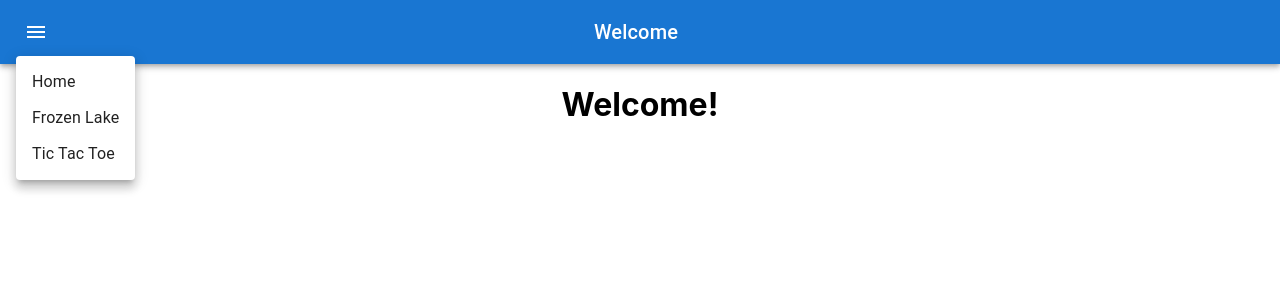
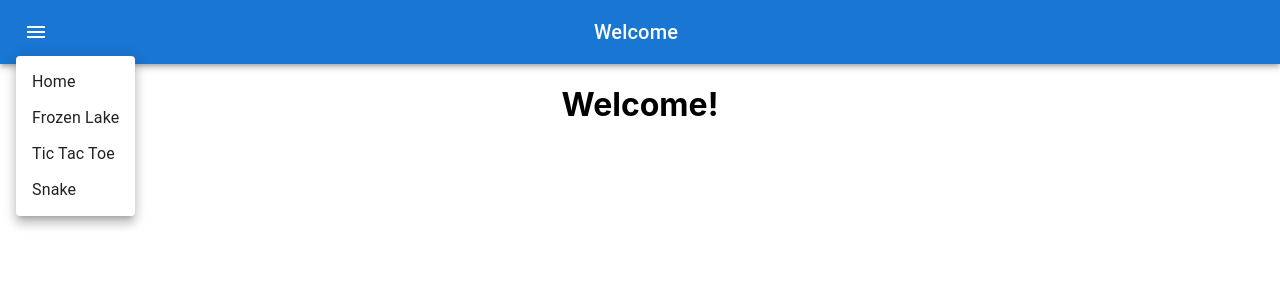
Before and after one commit to dakatk/interactive-dqn, a React (Create React App) app: page / in a window 1280 px wide. Both pictures are taken after a click on the button 36 px from the left and 32 px from the top of the page. Shown: the top 300 px of the page. Built offline with nearby package versions, Linux system fonts and the light colour scheme; what enumify would draw is missing.

Commit message:
Snake component boilerplate

```diff
--- a/src/app/App.jsx
+++ b/src/app/App.jsx
@@ -84,6 +84,15 @@ export default class App extends AsyncComponent {
                 to="/tic-tac-toe"
             > Tic Tac Toe
             </MenuItem>
+            <MenuItem
+                component={Link}
+                onClick={async () => {
+                    await this.setMainMenu(null);
+                    await this.setTitle('Snake');
+                }}
+                to="/snake"
+            > Snake
+            </MenuItem>
         </Menu>
     }
 
@@ -96,14 +105,3 @@ export default class App extends AsyncComponent {
         </div>
     }
 }
-
-const promise1 = new Promise(() => {
-    for (let i = 0; i < 1000; i ++) {}
-});
-
-const promise2 = new Promise(() => {
-    for (let i = 0; i < 100; i ++) {}
-});
-
-promise1.then(() => console.log('promise 1 complete'));
-promise2.then(() => console.log('promise 2 complete'));
--- /dev/null
+++ b/src/app/game/snake/Snake.css
@@ -0,0 +1,3 @@
+#snake {
+    text-align: center;
+}
--- /dev/null
+++ b/src/app/game/snake/Snake.jsx
@@ -0,0 +1,10 @@
+import GameComponent from '../interface/GameComponent';
+import './Snake.css';
+
+export default class Snake extends GameComponent {
+    render() {
+        return <div id="snake">
+            <h1>Snake</h1>
+        </div>
+    }
+}
--- a/src/index.jsx
+++ b/src/index.jsx
@@ -6,6 +6,7 @@ import Game from './app/game/Game';
 import WelcomePage from './app/welcome-page/WelcomePage';
 import FrozenLake from './app/game/frozen-lake/FrozenLake';
 import TicTacToe from './app/game/tic-tac-toe/TicTacToe';
+import Snake from './app/game/snake/Snake';
 import ParamsModel from './models/Params.json';
 import './index.css';
 
@@ -13,10 +14,11 @@ class Index extends React.Component {
     constructor(props) {
         super(props);
 
-        this.parentRoutes = ["/", "/app/", "/interactive-dqn/"];
+        this.parentRoutes = ['/', '/app/', '/interactive-dqn/'];
 
         this.frozenLakeRef = React.createRef();
         this.ticTacToeRef = React.createRef();
+        this.snakeRef = React.createRef();
     }
 
     routingTree(homePath, index) {
@@ -32,6 +34,12 @@ class Index extends React.Component {
                 <Game
                     params={ParamsModel.ticTacToe}
                     component={<TicTacToe ref={this.ticTacToeRef}/>}
+                />}
+            />
+            <Route path={homePath + '/snake'} element={
+                <Game
+                    params={ParamsModel.snake}
+                    component={<Snake ref={this.snakeRef}/>}
                 />}
             />
         </Route>
--- a/src/models/Params.json
+++ b/src/models/Params.json
@@ -12,5 +12,12 @@
         "layers": [
             {"units": 9, "inputShape": 9, "activation": "relu"}
         ]
+    },
+    "snake": {
+        "batchSize": 2000,
+        "gamma": 0.9,
+        "layers": [
+            {"units": 4, "inputShape": 8, "activation": "relu"}
+        ]
     }
 }
```
